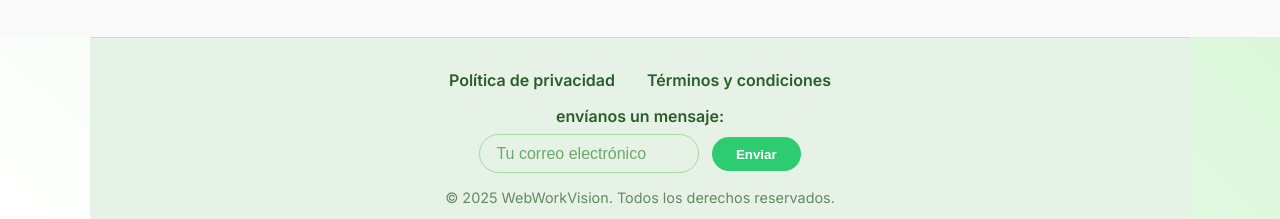
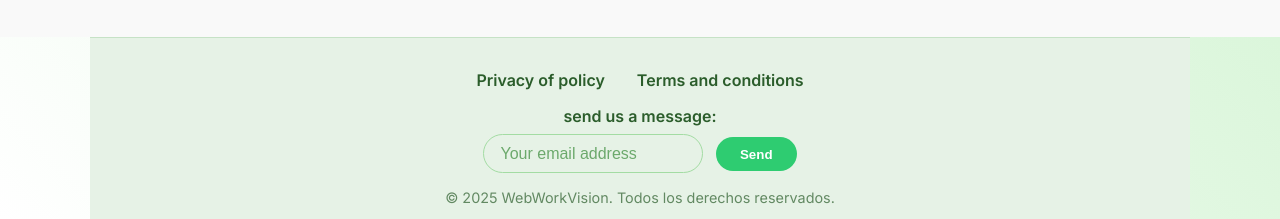
Before and after one commit to httpsPablo/WebWorkVisionBlog, a plain HTML site: page docs/index.html in a window 1280 px wide. Shown: the part 929-1148 px from the top of the page. Drawn offline with Linux system fonts and the light colour scheme; no server answers.

Commit message:
correcciones

```diff
--- a/docs/index.html
+++ b/docs/index.html
@@ -68,15 +68,15 @@
   <footer id="footer" class="footer container">
     <nav class="footer-nav">
       <ul>
-        <li><a href="politica.html">Política de privacidad</a></li>
-        <li><a href="terminos.html">Términos y condiciones</a></li>
+        <li><a href="politica.html">Privacy of policy</a></li>
+        <li><a href="terminos.html">Terms and conditions</a></li>
       </ul>
     </nav>
 
     <form class="footer-form" action="mailto:webworkvision@gmail.com" method="post" enctype="text/plain">
-      <label for="email">envíanos un mensaje:</label>
-      <input type="email" id="email" name="email" placeholder="Tu correo electrónico" required />
-      <button type="submit">Enviar</button>
+      <label for="email">send us a message:</label>
+      <input type="email" id="email" name="email" placeholder="Your email address" required />
+      <button type="submit">Send</button>
     </form>
 
     <p class="copyright">
```
Also changed, not shown: docs/politica.html (+1 -1 lines).
